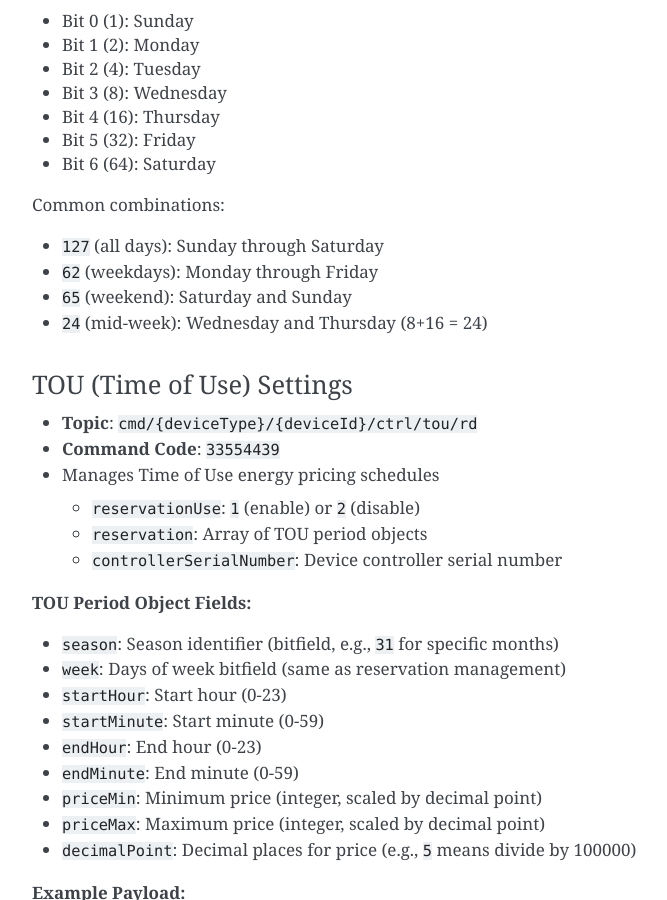
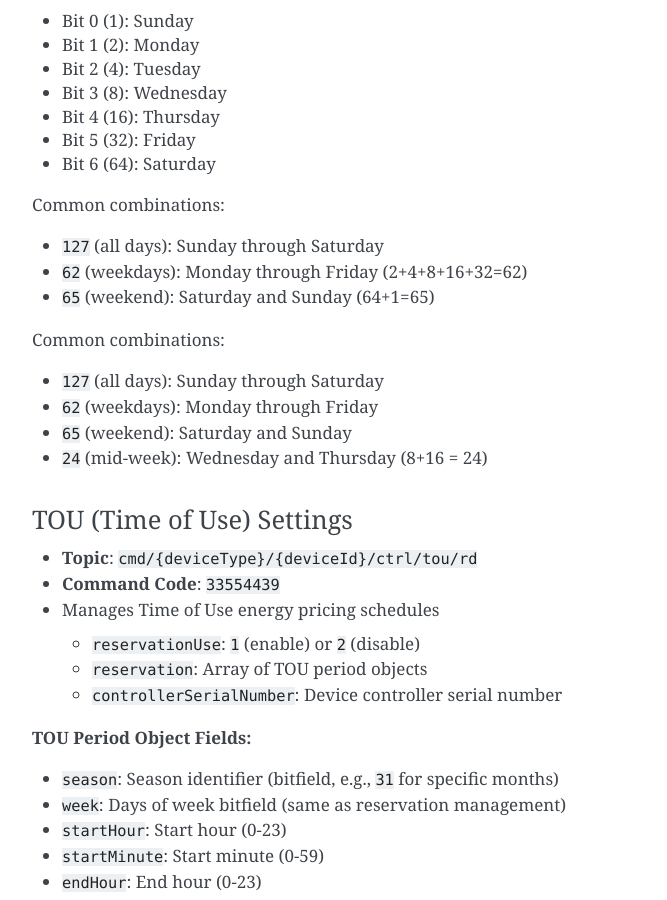
Before and after one commit to eman/nwp500-python, a Sphinx documentation site: the page built from docs/MQTT_MESSAGES.rst, in a window 1280 px wide and 900 px high, scrolled down 5302 px. Shown: the whole window, without its empty margins (338-1005 px from the left). Built offline with Sphinx 7.4.7, drawn with Linux system fonts in a browser that asks for light colours.

Commit message:
address copilot suggestions.

```diff
--- a/docs/MQTT_MESSAGES.rst
+++ b/docs/MQTT_MESSAGES.rst
@@ -271,6 +271,12 @@ The ``week`` field uses a bitfield where each bit represents a day:
 * Bit 4 (16): Thursday
 * Bit 5 (32): Friday
 * Bit 6 (64): Saturday
+
+Common combinations:
+
+* ``127`` (all days): Sunday through Saturday
+* ``62`` (weekdays): Monday through Friday (2+4+8+16+32=62)
+* ``65`` (weekend): Saturday and Sunday (64+1=65)
 
 Common combinations:
 
--- a/docs/openapi.yaml
+++ b/docs/openapi.yaml
@@ -1,5 +1,5 @@
 
-openapi: 3.0.0
+openapi: 3.1.0
 info:
   title: Navien Smart Control API
   description: |
@@ -157,6 +157,7 @@ paths:
                   example: "user@example.com"
       responses:
         '200':
+          description: Push token updated successfully
           content:
             application/json:
               schema:
@@ -537,6 +538,7 @@ paths:
                   type: string
       responses:
         '200':
+          description: Push token updated successfully
           content:
             application/json:
               schema:
```
